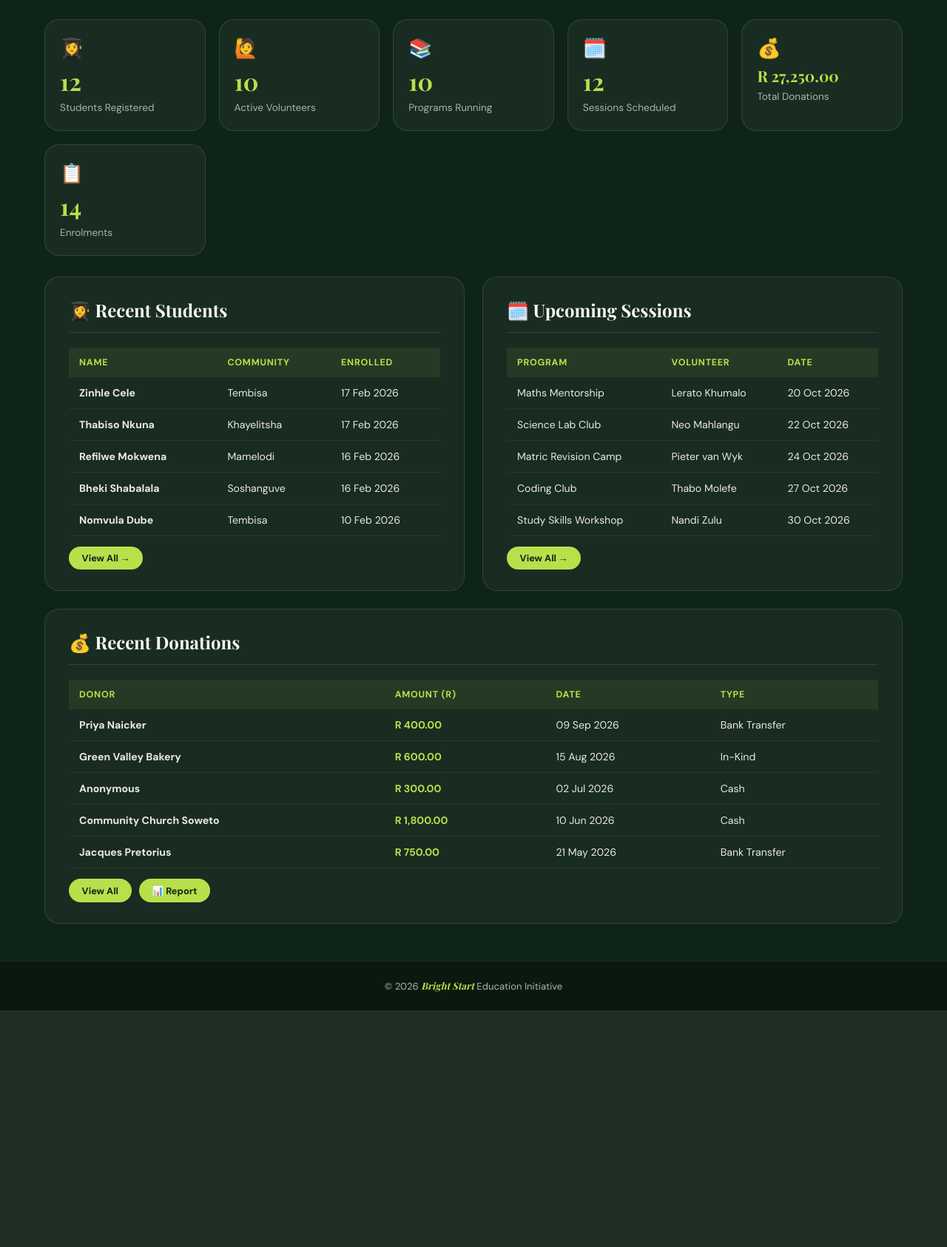
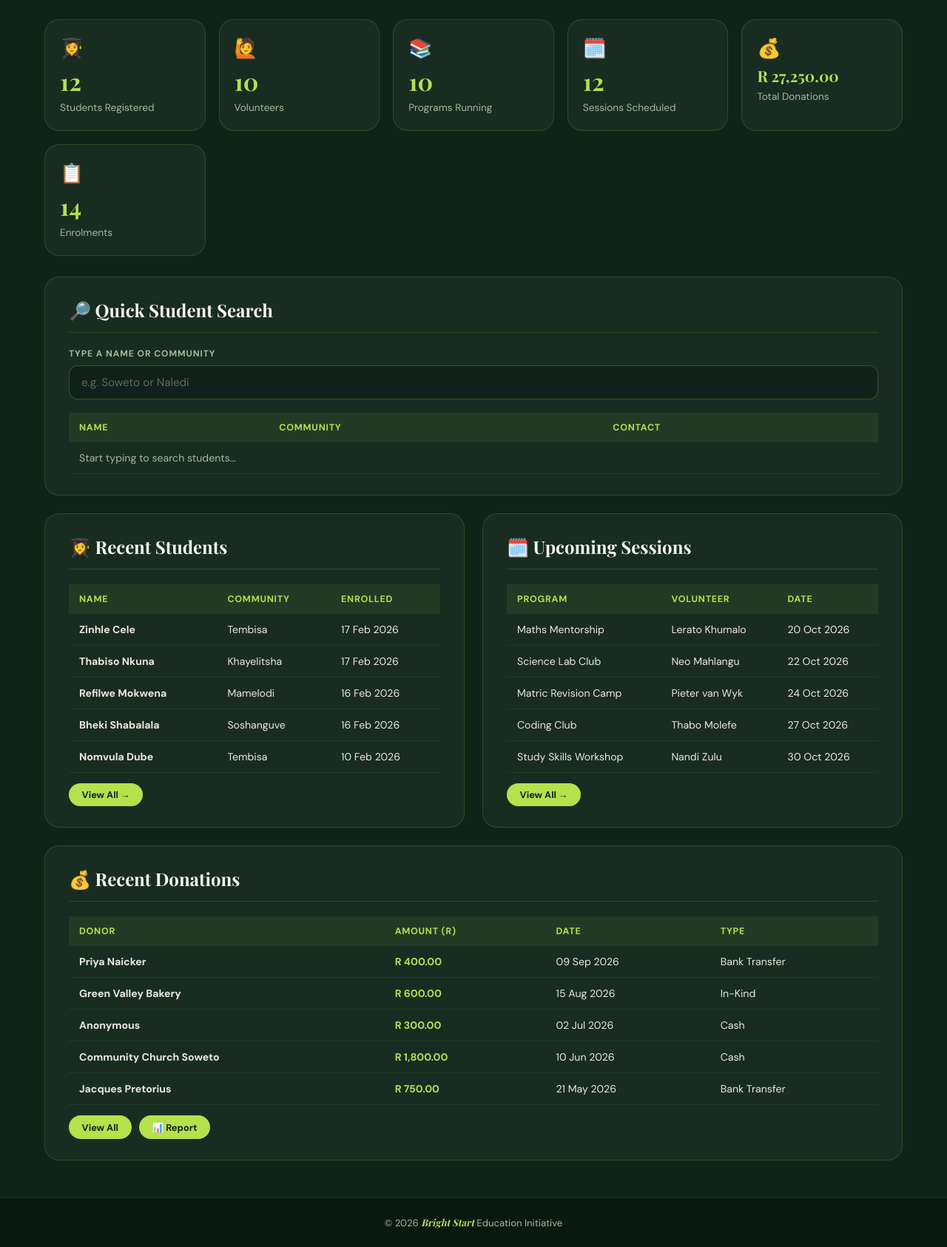
Before and after one commit to MoimaDennis/brightstart-web, a PHP site: page /dashboard.php in a window 1280 px wide. Shown: the part 615-2301 px from the top of the page at 74% size. Before the commit the page ends 1981 px from the top, so only its background shows below. Run offline with PHP 8.4, Linux system fonts and the light colour scheme; a user stored in the database is signed in; data comes from the database, SQL or seed files in the repository.

Commit message:
Dashboard loads stats and search from the API AB#6

```diff
--- a/dashboard.php
+++ b/dashboard.php
@@ -155,12 +155,24 @@ $upcomingSessions=$conn->query("SELECT s.SessionID,p.ProgramName,v.FullName AS V
 <!-- DASHBOARD -->
 <div class="container">
     <div class="stats-grid" style="margin-top:28px;">
-        <div class="stat-card green"><div class="stat-icon">👩‍🎓</div><div class="stat-num"><?= $stats['students'] ?></div><div class="stat-label">Students Registered</div></div>
-        <div class="stat-card"><div class="stat-icon">🙋</div><div class="stat-num"><?= $stats['volunteers'] ?></div><div class="stat-label">Active Volunteers</div></div>
-        <div class="stat-card gold"><div class="stat-icon">📚</div><div class="stat-num"><?= $stats['programs'] ?></div><div class="stat-label">Programs Running</div></div>
-        <div class="stat-card"><div class="stat-icon">🗓️</div><div class="stat-num"><?= $stats['sessions'] ?></div><div class="stat-label">Sessions Scheduled</div></div>
-        <div class="stat-card orange"><div class="stat-icon">💰</div><div class="stat-num" style="font-size:1.3rem;">R <?= $totalDonations ?></div><div class="stat-label">Total Donations</div></div>
-        <div class="stat-card"><div class="stat-icon">📋</div><div class="stat-num"><?= $stats['enrolments'] ?></div><div class="stat-label">Enrolments</div></div>
+        <div class="stat-card green"><div class="stat-icon">👩‍🎓</div><div class="stat-num" id="stat-students"><?= $stats['students'] ?></div><div class="stat-label">Students Registered</div></div>
+        <div class="stat-card"><div class="stat-icon">🙋</div><div class="stat-num" id="stat-volunteers"><?= $stats['volunteers'] ?></div><div class="stat-label">Volunteers</div></div>
+        <div class="stat-card gold"><div class="stat-icon">📚</div><div class="stat-num" id="stat-programs"><?= $stats['programs'] ?></div><div class="stat-label">Programs Running</div></div>
+        <div class="stat-card"><div class="stat-icon">🗓️</div><div class="stat-num" id="stat-sessions"><?= $stats['sessions'] ?></div><div class="stat-label">Sessions Scheduled</div></div>
+        <div class="stat-card orange"><div class="stat-icon">💰</div><div class="stat-num" id="stat-donations" style="font-size:1.3rem;">R <?= $totalDonations ?></div><div class="stat-label">Total Donations</div></div>
+        <div class="stat-card"><div class="stat-icon">📋</div><div class="stat-num" id="stat-enrolments"><?= $stats['enrolments'] ?></div><div class="stat-label">Enrolments</div></div>
+    </div>
+
+    <div class="card">
+        <h2>🔎 Quick Student Search</h2>
+        <div class="form-group" style="margin-bottom:10px;">
+            <label for="quickSearch">Type a name or community</label>
+            <input id="quickSearch" type="text" placeholder="e.g. Soweto or Naledi" autocomplete="off">
+        </div>
+        <div class="table-scroll"><table class="data-table">
+            <thead><tr><th>Name</th><th>Community</th><th>Contact</th></tr></thead>
+            <tbody id="quickResults"><tr><td colspan="3" style="color:var(--text-light);">Start typing to search students…</td></tr></tbody>
+        </table></div>
     </div>
 
     <div style="display:grid;grid-template-columns:1fr 1fr;gap:24px;">
@@ -248,5 +260,34 @@ document.getElementById('heroSlider').addEventListener('touchstart',e=>{touchSta
 document.getElementById('heroSlider').addEventListener('touchend',e=>{const diff=touchStartX-e.changedTouches[0].clientX;if(Math.abs(diff)>50){changeSlide(diff>0?1:-1);resetAuto();}},{passive:true});
 resetAuto(); resetProgress();
 </script>
+
+<script>
+// Dashboard numbers and the quick search are loaded from our own API
+function esc(t){var d=document.createElement('div');d.textContent=t==null?'':t;return d.innerHTML;}
+fetch('api/dashboard_stats.php').then(function(r){return r.json();}).then(function(d){
+    if(!d.success) return;
+    document.getElementById('stat-students').textContent   = d.students;
+    document.getElementById('stat-volunteers').textContent = d.volunteers;
+    document.getElementById('stat-programs').textContent   = d.programs;
+    document.getElementById('stat-sessions').textContent   = d.sessions;
+    document.getElementById('stat-enrolments').textContent = d.enrolments;
+    document.getElementById('stat-donations').textContent  = 'R ' + Number(d.total_donations_amount).toLocaleString('en-ZA',{minimumFractionDigits:2,maximumFractionDigits:2});
+}).catch(function(){ /* the server-rendered numbers stay on screen */ });
+
+var searchTimer=null, box=document.getElementById('quickSearch'), out=document.getElementById('quickResults');
+box.addEventListener('input',function(){
+    clearTimeout(searchTimer);
+    var q=box.value.trim();
+    if(q.length<2){ out.innerHTML='<tr><td colspan="3" style="color:var(--text-light);">Type at least 2 letters…</td></tr>'; return; }
+    searchTimer=setTimeout(function(){
+        fetch('api/get_students.php?search='+encodeURIComponent(q)).then(function(r){return r.json();}).then(function(d){
+            if(!d.success||!d.data.length){ out.innerHTML='<tr><td colspan="3">No students found.</td></tr>'; return; }
+            out.innerHTML=d.data.slice(0,8).map(function(s){
+                return '<tr><td><strong>'+esc(s.FirstName+' '+s.LastName)+'</strong></td><td>'+esc(s.CommunityArea)+'</td><td>'+esc(s.ContactNumber)+'</td></tr>';
+            }).join('');
+        }).catch(function(){ out.innerHTML='<tr><td colspan="3">Search is unavailable right now.</td></tr>'; });
+    },300);
+});
+</script>
 </body>
 </html>
```
